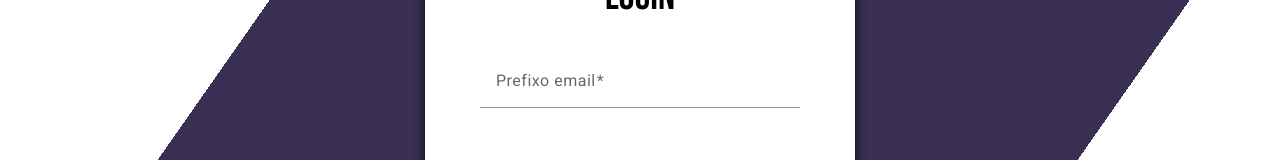
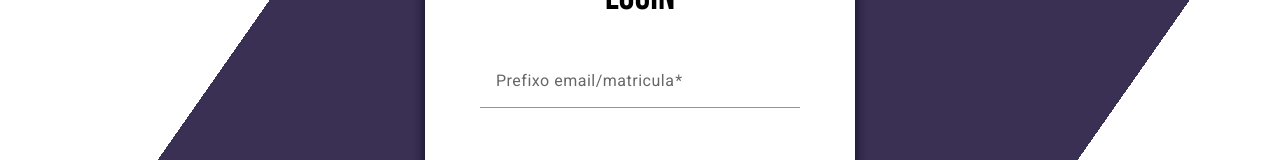
Before and after one commit to fabuniprojecaotag/npj-frontend, an Angular app: page /login in a window 1280 px wide. Shown: the part 272-432 px from the top of the page. Built offline with nearby package versions, Linux system fonts and the light colour scheme.

Commit message:
adição do spinner + mudança na label email (login)

```diff
--- a/src/app/app.module.ts
+++ b/src/app/app.module.ts
@@ -31,6 +31,7 @@ import { MatPaginatorModule } from '@angular/material/paginator';
 import { MatDatepickerModule } from '@angular/material/datepicker';
 import { MatNativeDateModule } from '@angular/material/core';
 import { MatDialogModule } from '@angular/material/dialog';
+import {MatProgressSpinnerModule} from '@angular/material/progress-spinner';
 import { HTTP_INTERCEPTORS, HttpClientModule } from '@angular/common/http';
 import { MatExpansionModule } from '@angular/material/expansion';
 import { MatSelectModule } from '@angular/material/select';
@@ -120,6 +121,7 @@ import { SupervisorAutocompleteComponent } from './shared/supervisor-autocomplet
     MatMenuModule,
     MatPaginatorModule,
     MatDatepickerModule,
+    MatProgressSpinnerModule,
     MatNativeDateModule,
     ReactiveFormsModule,
     HttpClientModule
--- a/src/app/pages/login/login.component.html
+++ b/src/app/pages/login/login.component.html
@@ -2,12 +2,15 @@
   <div class="card">
     <img src="assets/images/logoGPROTransparente.png" alt="logo do GPRO">
     <h2>Login</h2>
-    <div *ngIf="loading">Carregando</div>
+    <div class="card__carregando" *ngIf="loading">
+      <p>Carregando</p>
+      <mat-spinner></mat-spinner>
+    </div>
     <form [formGroup]="loginForm" *ngIf="!loading" class="login__form">
       <mat-form-field appearance="fill">
-        <mat-label>Prefixo email</mat-label>
-        <input matInput type="text" placeholder="Digite o começo do seu e-mail sem a parte do @" formControlName="email">
-        <mat-error *ngIf="loginForm.get('email')?.errors?.['required']">Email obrigatório!</mat-error>
+        <mat-label>Prefixo email/matricula</mat-label>
+        <input matInput type="text" placeholder="Digite o começo do seu e-mail ou matricula" formControlName="email">
+        <mat-error *ngIf="loginForm.get('email')?.errors?.['required']">Email/Matrícula obrigatório(a)!</mat-error>
       </mat-form-field>
 
       <mat-form-field appearance="fill">
--- a/src/app/pages/login/login.component.scss
+++ b/src/app/pages/login/login.component.scss
@@ -42,9 +42,14 @@
     img {
       max-width: 300px;
       min-height: 177px;
+    }
 
+    &__carregando {
+      mat-spinner {
+        margin-top: 2em;
+      }
+    }
 
-    }
     .login__form {
       align-items: center;
       display: flex;
--- a/src/app/pages/login/login.component.ts
+++ b/src/app/pages/login/login.component.ts
@@ -37,13 +37,13 @@ export class LoginComponent implements OnInit {
       const senha = this.loginForm.value.senha;
 
       this.autenticacaoService.autenticar(email, senha).subscribe({
-        next: (resposta) => {
+        next: () => {
           this.loading = false;
-          console.log('sucesso ao logar!', resposta);
           this.router.navigate(['/home']);
         },
         error: (err) => {
           this.loading = false;
+          alert('Erro ao logar!');
           console.log('Erro ao logar:', err);
         },
       });
```
